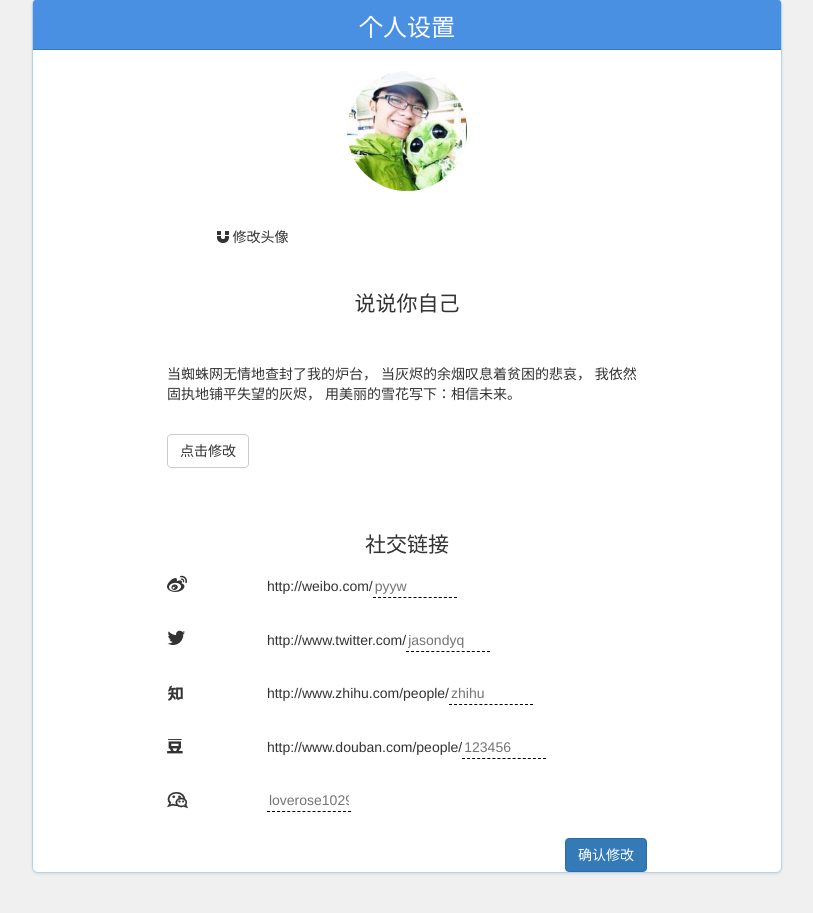
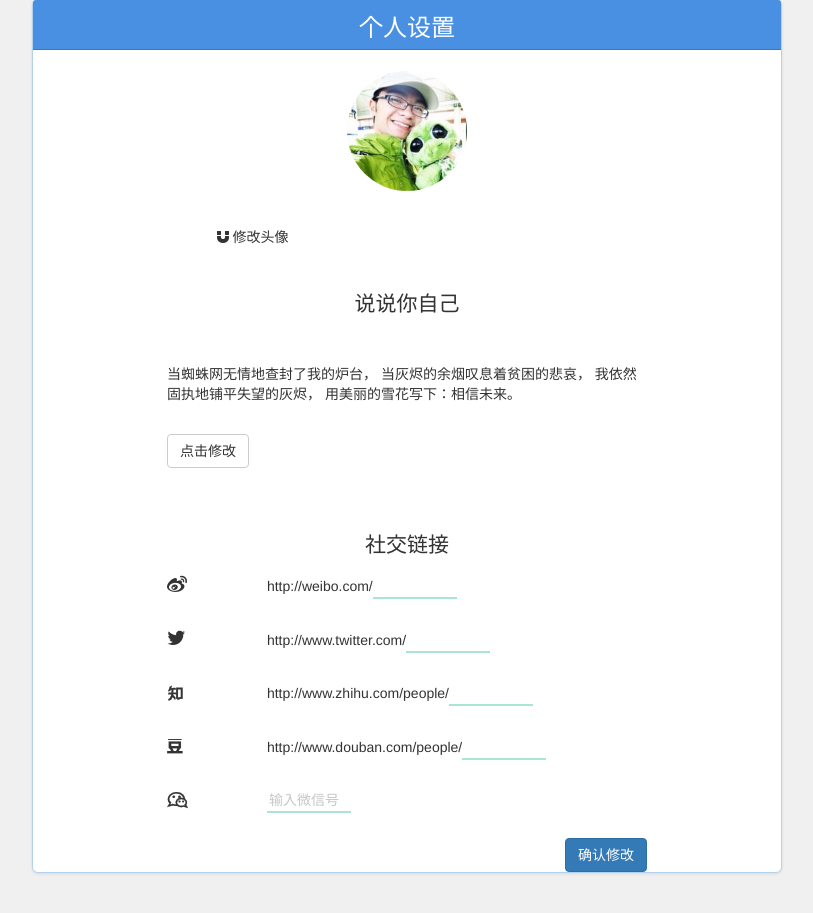
Before and after one commit to jas0ndyq/flask-me, a Flask app: page /accounts/settings in a window 1280 px wide. Shown: the part 71-984 px from the top of the page, without its empty margins (233-1046 px from the left). Run offline with Flask 2, Linux system fonts and the light colour scheme; a user stored in the database is signed in; data comes from the database, SQL or seed files in the repository; both versions use the stored data as it was after the commit; some libraries are stand-ins or nearby versions.

Commit message:
start style

```diff
--- a/app/static/css/test.css
+++ b/app/static/css/test.css
@@ -65,23 +65,30 @@ p.userBody {
 	padding-bottom: 30px;
 }
 .form-control_media {
-	border-top-width: 0px;
+    border-top-width: 0px;
     border-right-width: 0px;
-    border-bottom-width: 1px;
+    border-bottom-width: 2px;
     border-left-width: 0px;
     border-top-style: none;
     border-right-style: none;
-    border-bottom-style: dashed;
+    border-bottom-style: solid;
     border-left-style: none;
     border-top-color: #000000;
     border-right-color: #000000;
-    border-bottom-color: #000000;
+    border-bottom-color: #2CC185;
     border-left-color: #000000;
     width: 6em;
-
+    opacity: 0.4;
 }
 .form-control_media:focus {
 	outline:none;
+	border-bottom-width: 2px;
+	border-bottom-color: #2CC185;
+	opacity: 1
+}
+.form-control_media:hover {
+	outline:none;
+	opacity: 0.6
 }
 img.userShow {
 	width: 120px;
--- a/app/templates/accounts/settings.html
+++ b/app/templates/accounts/settings.html
@@ -17,10 +17,13 @@
 		</div>
 		<div class='userSetUper'>
 		<i class="fa icon-magnet" data-toggle="collapse" data-target="#collapseAvatar" aria-expanded="false" aria-controls="collapseExample">
-			<span>修改头像</span>
+			<span  data-toggle="modal" data-target=".bs-example-modal-lg">修改头像</span>
 		</i>
-		<div class='collapse' id='collapseAvatar'>
+		<div class="modal fade bs-example-modal-lg" tabindex="-1" role="dialog" aria-labelledby="mySmallModalLabel" aria-hidden="true">
+  			<div class="modal-dialog modal-lg">
+    			<div class="modal-content">
 				<div>
+					<span>请上传你的头像</span>
 					<form method='post' enctype='multipart/form-data' action='/accounts/settings'>
 						<input type='file' name='file' id='avatar_set'>
 						<br>
@@ -28,6 +31,8 @@
 						<button type='submit' class='btn btn-primary'>确认修改</button>
 						</div>
 					</form>
+				</div>
+    			</div>
   			</div>
 		</div>
 		</div>
@@ -42,7 +47,7 @@
 		<div>
 		{% if user_content %}
 			<p>{{ user_content.body }}</p> <br>
-		{% endif %}
+
 		</div>
 		<button class="btn btn-default" type="button" data-toggle="collapse" data-target="#collapseExample" aria-expanded="false" aria-controls="collapseExample">点击修改</button>
 		<div class='collapse' id='collapseExample'>
@@ -50,6 +55,11 @@
 		<div>
 				<textarea type='text' rows='3' name='contentbox' class='form-control' id='content-box' placeholder='在这里介绍你自己'></textarea>
 		</div>
+		{% else %}
+		<div>
+				<textarea type='text' rows='3' name='contentbox' class='form-control' id='content-box' placeholder='在这里介绍你自己'></textarea>
+		</div>
+		{% endif %}
 		<br>
 		<div class='signButton'>
 			<button type='submit' class='btn btn-primary'>
@@ -68,27 +78,27 @@
 		{{form_media.csrf_token}}
 		<div class='form-group formMedia'>
 			<label for='content-weibo' class='labelMedia'><i class='fa icon-weibo'></i></label>
-			<span class='inner-right'>http://weibo.com/{{ form_media.weibo(type='text', class_='form-control_media', id='content-weibo', placeholder='pyyw') }}</span>
+			<span class='inner-right'>http://weibo.com/{{ form_media.weibo(type='text', class_='form-control_media', id='content-weibo', value=user_media.weibo) }}</span>
 		</div>
 		<br><br>
 		<div class='form-group formMedia'>
 			<label for='content-twitter' class='labelMedia'><i class='fa icon-twitter'></i></label>
-			http://www.twitter.com/{{ form_media.twitter(type='text', class_='form-control_media', id='content-twitter', placeholder='jasondyq') }}
+			http://www.twitter.com/{{ form_media.twitter(type='text', class_='form-control_media', id='content-twitter', value=user_media.twitter) }}
 		</div>
 		<br><br>
 		<div class='form-group formMedia'>
 			<label for='content-zhihu' class='labelMedia'><i class="icon iconfont">&#xe6d1;</i></label>
-			<span class='inner-right'>http://www.zhihu.com/people/{{ form_media.zhihu(type='text', class_='form-control_media', id='content-zhihu', placeholder='zhihu') }}</span>
+			<span class='inner-right'>http://www.zhihu.com/people/{{ form_media.zhihu(type='text', class_='form-control_media', id='content-zhihu', value=user_media.zhihu) }}</span>
 		</div>
 		<br><br>
 		<div class='form-group formMedia'>
 			<label for='content-douban' class='labelMedia'><i class='icon iconfont'>&#xe633;</i></label>
-			http://www.douban.com/people/{{ form_media.douban(type='text', class_='form-control_media', id='content-douban', placeholder='123456') }}
+			http://www.douban.com/people/{{ form_media.douban(type='text', class_='form-control_media', id='content-douban', value=user_media.douban) }}
 		</div>
 		<br><br>
 		<div class='form-group formMedia'>
 			<label for='content-weixin' class='labelMedia'><i class='icon iconfont'>&#xe628;</i></label>
-			{{ form_media.weixin(type='text', class_='form-control_media', id='content-weixin', placeholder='loverose1029') }}
+			{{ form_media.weixin(type='text', class_='form-control_media', id='content-weixin', value=user_media.weixin, placeholder='输入微信号') }}
 		</div>
 		<br><br>
 		<div class='signButton'>
```
Also changed, not shown: app/upload/2015-05-20-1201183806.png (added), db/me.db. Lines whose indentation alone changed are shown as unchanged.
